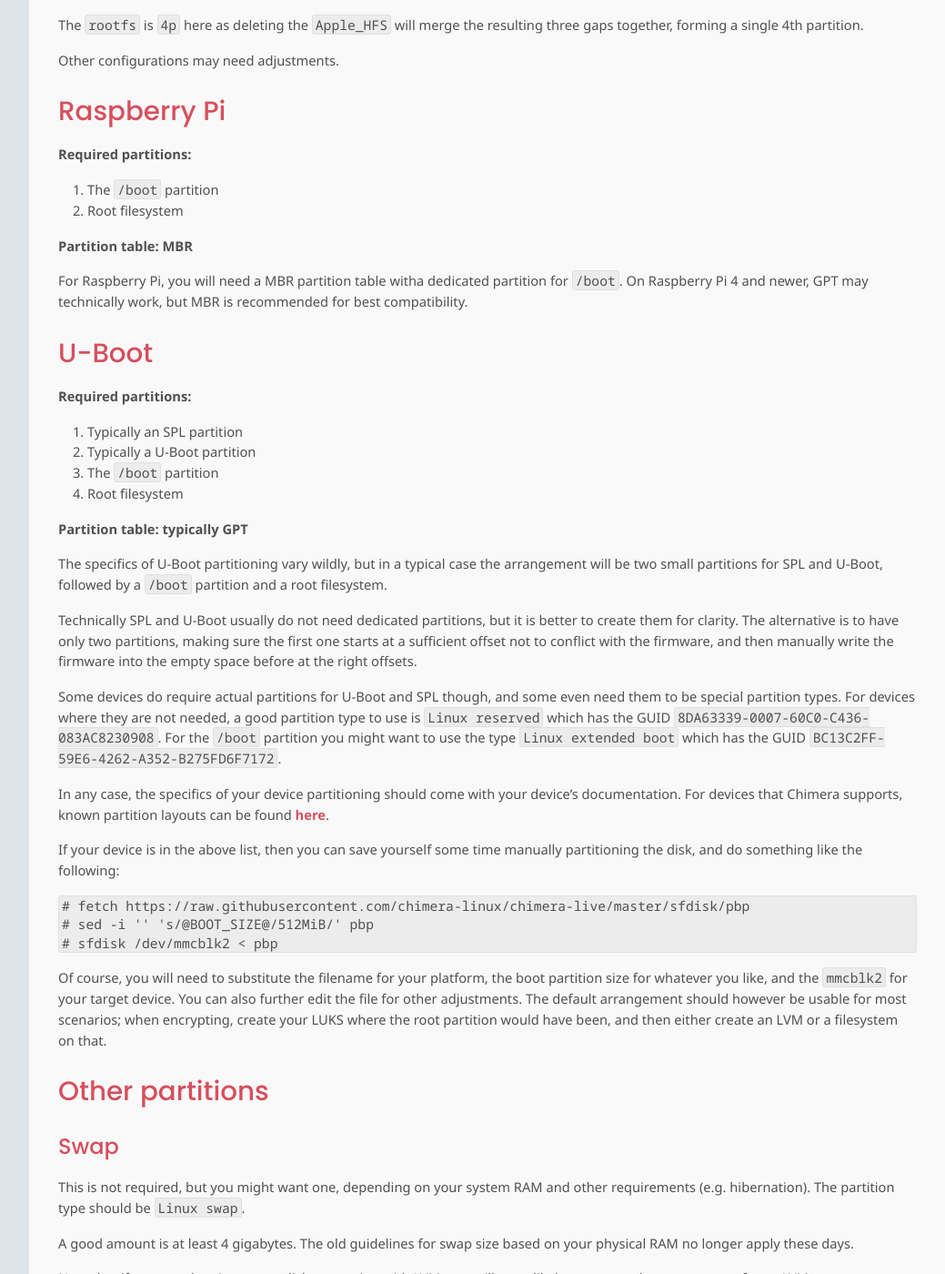
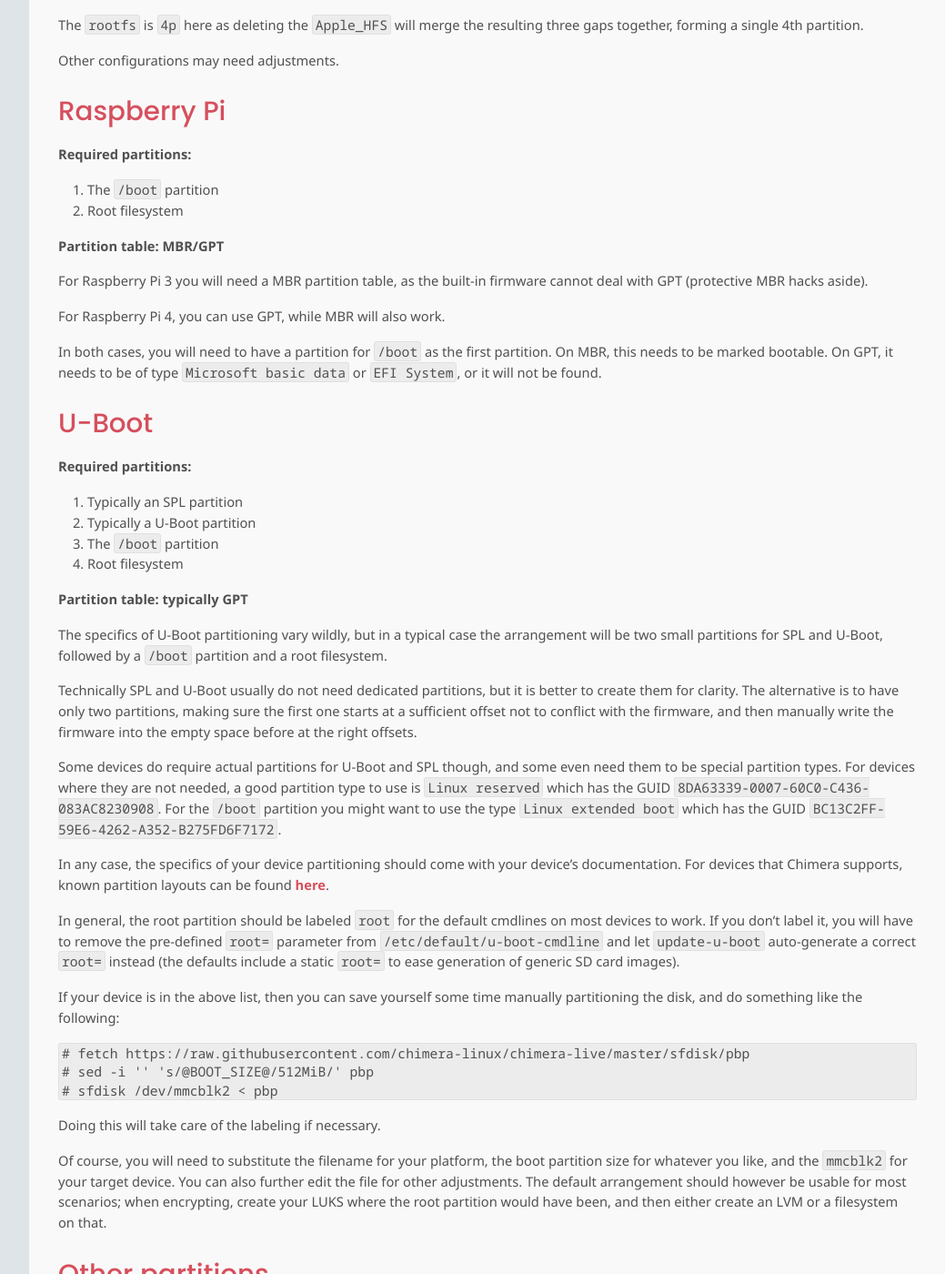
Before and after one commit to chimera-linux/chimera-linux.github.io, a Jekyll site: the page built from _docs/installation/partitioning.md, in a window 1280 px wide and 1400 px high, scrolled down 3953 px. Shown: the whole window at 91% size, without its empty margins (240-1279 px from the left). Built offline with Jekyll 4.4.1, drawn with Linux system fonts in a browser that asks for light colours.

Commit message:
more notes about partition/filesystem labeling

````diff
--- a/_docs/installation/partitioning.md
+++ b/_docs/installation/partitioning.md
@@ -240,11 +240,17 @@ Other configurations may need adjustments.
 1. The `/boot` partition
 2. Root filesystem
 
-**Partition table: MBR**
+**Partition table: MBR/GPT**
 
-For Raspberry Pi, you will need a MBR partition table witha dedicated
-partition for `/boot`. On Raspberry Pi 4 and newer, GPT may technically
-work, but MBR is recommended for best compatibility.
+For Raspberry Pi 3 you will need a MBR partition table, as the built-in
+firmware cannot deal with GPT (protective MBR hacks aside).
+
+For Raspberry Pi 4, you can use GPT, while MBR will also work.
+
+In both cases, you will need to have a partition for `/boot` as the
+first partition. On MBR, this needs to be marked bootable. On GPT,
+it needs to be of type `Microsoft basic data` or `EFI System`, or
+it will not be found.
 
 ## U-Boot
 
@@ -278,6 +284,13 @@ In any case, the specifics of your device partitioning should come with
 your device's documentation. For devices that Chimera supports, known
 partition layouts can be found [here](https://github.com/chimera-linux/chimera-live/tree/master/sfdisk).
 
+In general, the root partition should be labeled `root` for the default
+cmdlines on most devices to work. If you don't label it, you will have
+to remove the pre-defined `root=` parameter from `/etc/default/u-boot-cmdline`
+and let `update-u-boot` auto-generate a correct `root=` instead (the
+defaults include a static `root=` to ease generation of generic SD card
+images).
+
 If your device is in the above list, then you can save yourself some time
 manually partitioning the disk, and do something like the following:
 
@@ -286,6 +299,8 @@ manually partitioning the disk, and do something like the following:
 # sed -i '' 's/@BOOT_SIZE@/512MiB/' pbp
 # sfdisk /dev/mmcblk2 < pbp
 ```
+
+Doing this will take care of the labeling if necessary.
 
 Of course, you will need to substitute the filename for your platform, the
 boot partition size for whatever you like, and the `mmcblk2` for your target
````
Also changed, not shown: _docs/installation/filesystems.md (+8 -0 lines), _docs/installation/install.md (+4 -1 lines).
